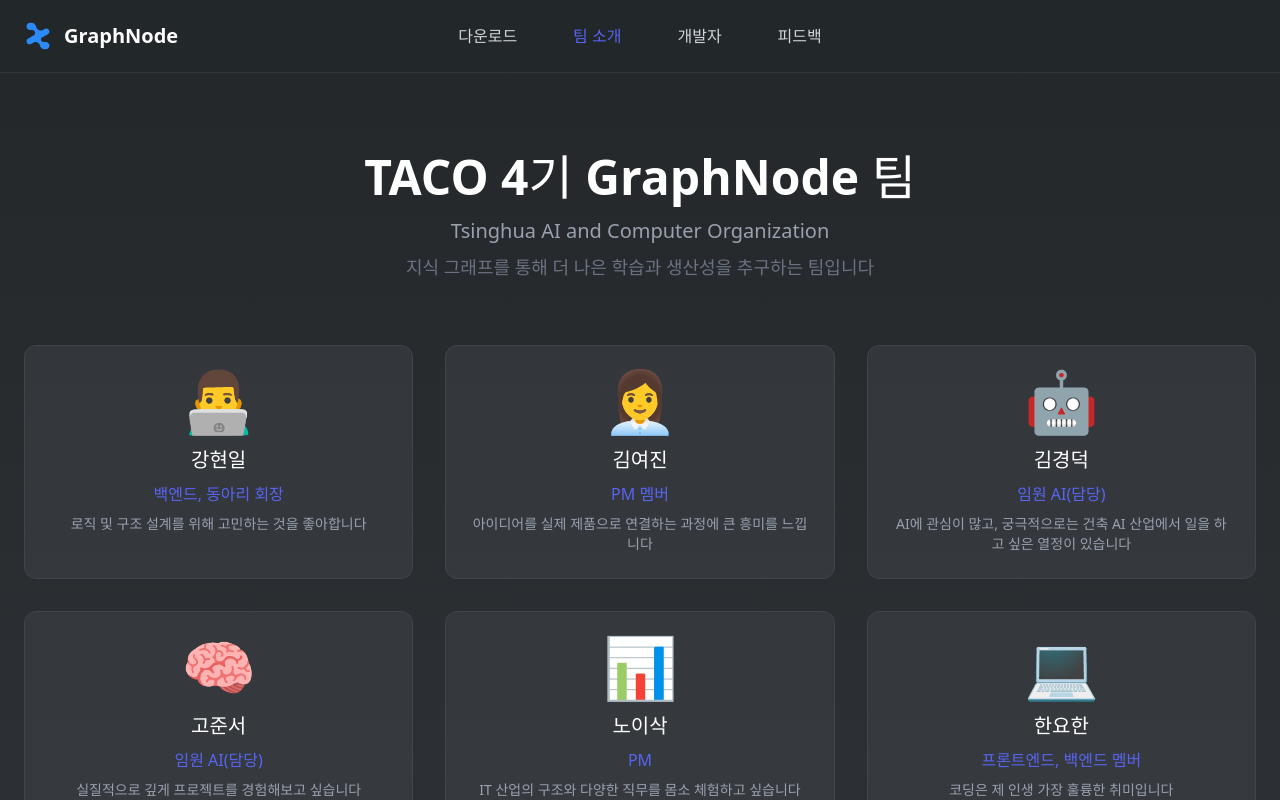
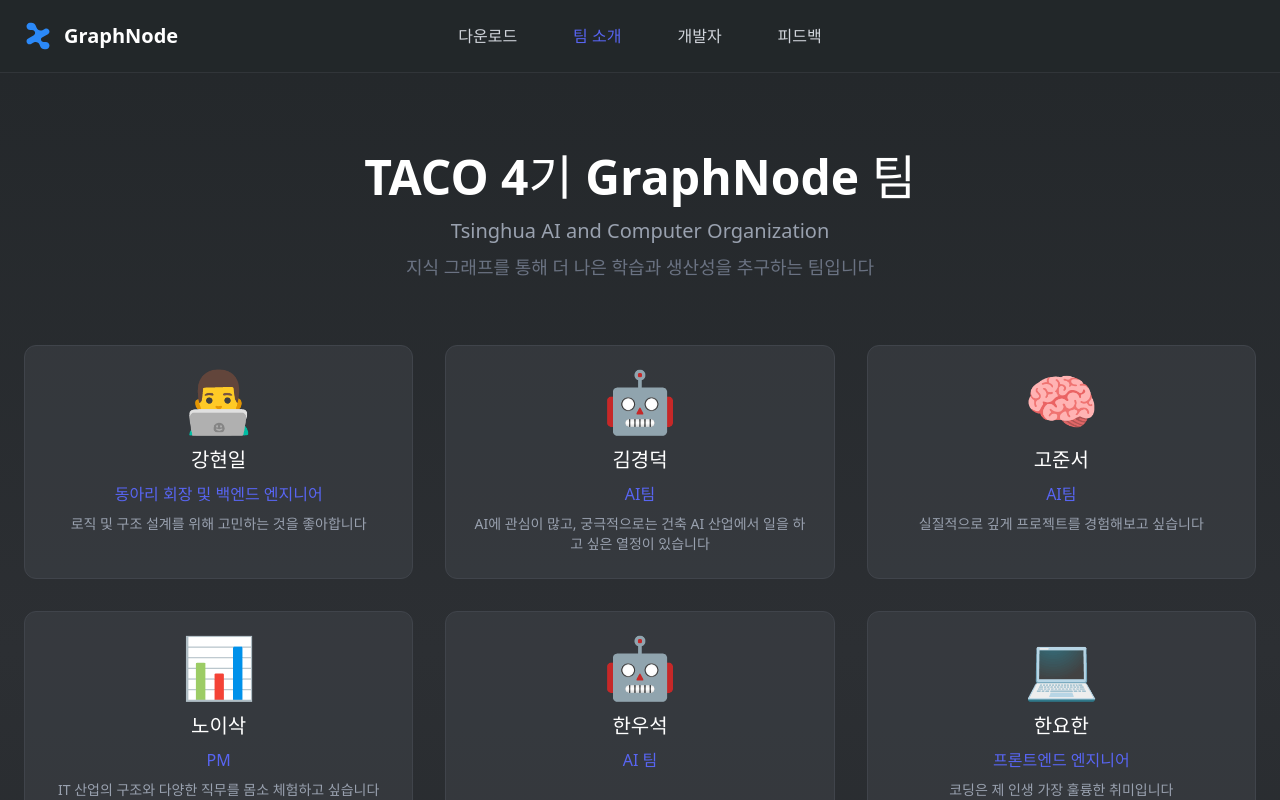
Before and after one commit to Yoy0z-maps/graphnode-web, a React (Vite) app: page / in a window 1280 px wide. Both pictures are taken after a click on the button "팀 소개". Shown: the top 800 px of the page. Built offline with nearby package versions, Linux system fonts and the light colour scheme.

Commit message:
CHORE: 팀 멤버 변경 및 Tailwind CSS 포맷 변경

```diff
--- a/src/components/DownloadSection.tsx
+++ b/src/components/DownloadSection.tsx
@@ -57,7 +57,7 @@ export default function DownloadSection() {
               GraphNode
             </p>
             <p className="text-xl md:text-xl font-bold mb-8 bg-linear-to-r from-white via-[#5865f2] to-white bg-clip-text text-transparent">
-              Beta 1.0.0
+              Beta 2.0.0
             </p>
             <div className="flex flex-col sm:flex-row gap-4 justify-center">
               <a
@@ -188,7 +188,7 @@ export default function DownloadSection() {
             ].map((platform, index) => (
               <div
                 key={index}
-                className="bg-[#40444b]/50 p-6 min-w-[270px] rounded-xl border border-[#40444b] hover:border-[#5865f2] transition-all duration-500 cursor-pointer hover:scale-110"
+                className="bg-[#40444b]/50 p-6 min-w-67.5 rounded-xl border border-[#40444b] hover:border-[#5865f2] transition-all duration-500 cursor-pointer hover:scale-110"
                 // onMouseEnter={() => setHoveredPlatform(platform.name)}
                 // onMouseLeave={() => setHoveredPlatform(null)}
               >
--- a/src/components/TeamSection.tsx
+++ b/src/components/TeamSection.tsx
@@ -2,27 +2,21 @@ export default function TeamSection() {
   const teamMembers = [
     {
       name: "강현일",
-      role: "백엔드, 동아리 회장",
+      role: "동아리 회장 및 백엔드 엔지니어",
       description: "로직 및 구조 설계를 위해 고민하는 것을 좋아합니다",
       avatar: "👨‍💻",
     },
-    {
-      name: "김여진",
-      role: "PM 멤버",
-      description:
-        "아이디어를 실제 제품으로 연결하는 과정에 큰 흥미를 느낍니다",
-      avatar: "👩‍💼",
-    },
+
     {
       name: "김경덕",
-      role: "임원 AI(담당)",
+      role: "AI팀",
       description:
         "AI에 관심이 많고, 궁극적으로는 건축 AI 산업에서 일을 하고 싶은 열정이 있습니다",
       avatar: "🤖",
     },
     {
       name: "고준서",
-      role: "임원 AI(담당)",
+      role: "AI팀",
       description: "실질적으로 깊게 프로젝트를 경험해보고 싶습니다",
       avatar: "🧠",
     },
@@ -33,28 +27,16 @@ export default function TeamSection() {
       avatar: "📊",
     },
     {
-      name: "한요한",
-      role: "프론트엔드, 백엔드 멤버",
-      description: "코딩은 제 인생 가장 훌륭한 취미입니다",
-      avatar: "💻",
-    },
-    {
       name: "한우석",
-      role: "AI 멤버",
+      role: "AI 팀",
       description: "",
       avatar: "🤖",
     },
     {
-      name: "여윤찬",
-      role: "백엔드 멤버",
-      description: "",
-      avatar: "👨‍💻",
-    },
-    {
-      name: "정서진",
-      role: "프론트엔드 멤버",
-      description: "",
-      avatar: "👩‍💻",
+      name: "한요한",
+      role: "프론트엔드 엔지니어",
+      description: "코딩은 제 인생 가장 훌륭한 취미입니다",
+      avatar: "💻",
     },
   ];
   return (
```
